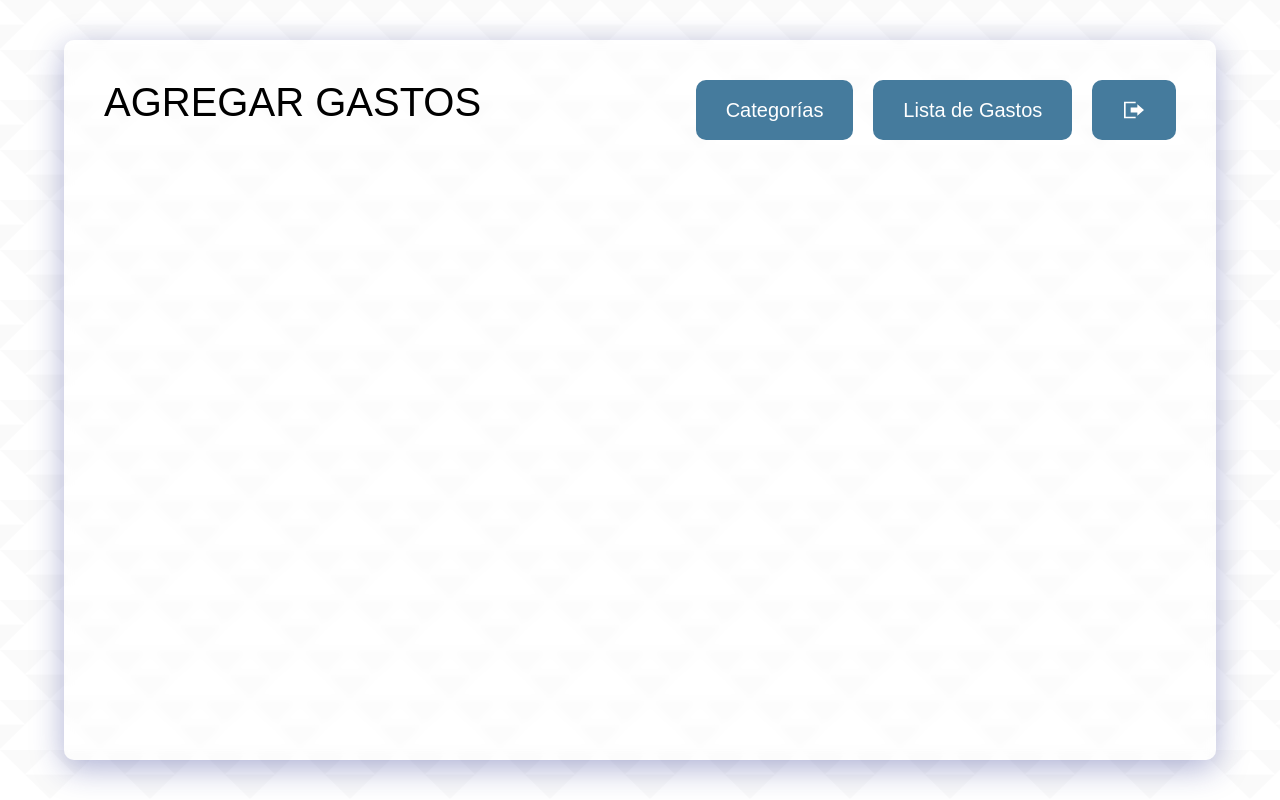
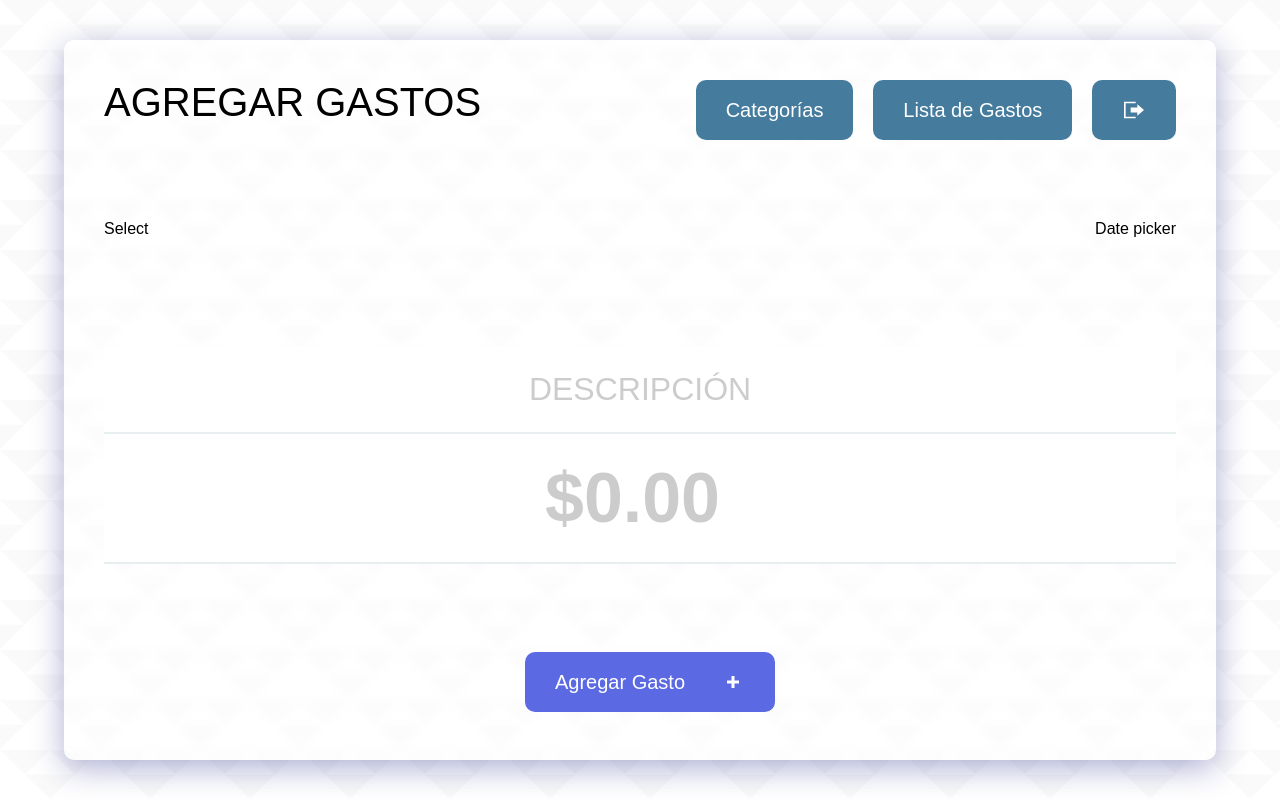
Before and after one commit to JesusEfrainGarciaRodriguez/lista_gastos, a React (Create React App) app: page / in a window 1280 px wide. Built offline with nearby package versions, Linux system fonts and the light colour scheme; no server answers; sample sign-in values are in the browser's storage; what webfontloader would draw is missing.

Commit message:
Formulario para agregar gasto

```diff
--- a/src/App.js
+++ b/src/App.js
@@ -1,5 +1,8 @@
 import React from 'react';
 import { Helmet } from 'react-helmet';
+
+// Componenetes
+import FormularioGasto from './componentes/FormularioGasto';
 
 // Elementos
 import { Header, Titulo, ContenedorHeader, ContenedorBotones } from './elementos/Header';
@@ -24,6 +27,7 @@
         </ContenedorHeader>
       </Header>
 
+      <FormularioGasto />
     </>
   );
 }
--- /dev/null
+++ b/src/componentes/FormularioGasto.js
@@ -0,0 +1,60 @@
+import React, { useState } from 'react';
+import Boton from '../elementos/Boton';
+
+// Elementos
+import {ContenedorFiltros, Formulario, Input, InputGrande, ContenedorBoton} from '../elementos/ElementosDeFormulario';
+
+// Img
+import { ReactComponent as IconoPlus } from '../img/plus.svg';
+
+const FormularioGasto = () => {
+    const [inputDescripcion, setInputDescripcion] = useState('');
+    const [inputCantidad, setInputCantidad] = useState('');
+
+    const HandleChange = (e) => {
+        e.preventDefault();
+
+        if( e.target.name === 'descripcion' ){
+            setInputDescripcion(e.target.value);
+        }
+        else if( e.target.name === 'cantidad' ) {
+            setInputCantidad(e.target.value.replace(/[^0-9.]/g, ''));
+        }
+    }
+
+    return (
+        <Formulario >
+            <ContenedorFiltros>
+                <p>Select</p>
+                <p>Date picker</p>
+            </ContenedorFiltros>
+
+            <div>
+                <Input
+                    type="text"
+                    name="descripcion"
+                    id="descripcion"
+                    placeholder="Descripción"
+                    value={inputDescripcion}
+                    onChange={HandleChange}
+                />
+                <InputGrande
+                    type="number"
+                    name="cantidad"
+                    id="cantidad"
+                    placeholder="$0.00"
+                    value={inputCantidad}
+                    onChange={HandleChange}
+                />
+            </div>
+            <ContenedorBoton>
+                <Boton as="button" type="submit" primario conIcono>
+                    Agregar Gasto
+                    <IconoPlus />
+                </Boton>
+            </ContenedorBoton>
+        </Formulario>
+    );
+}
+
+export default FormularioGasto;
```
